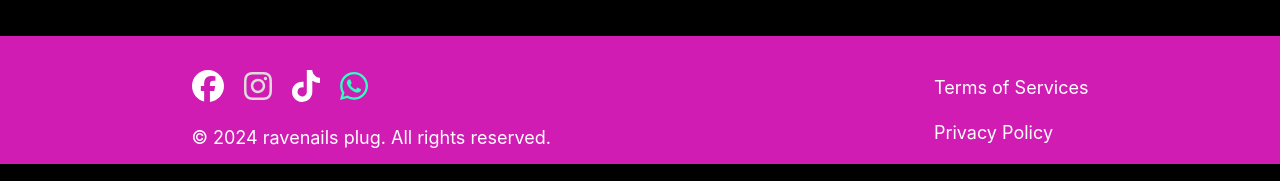
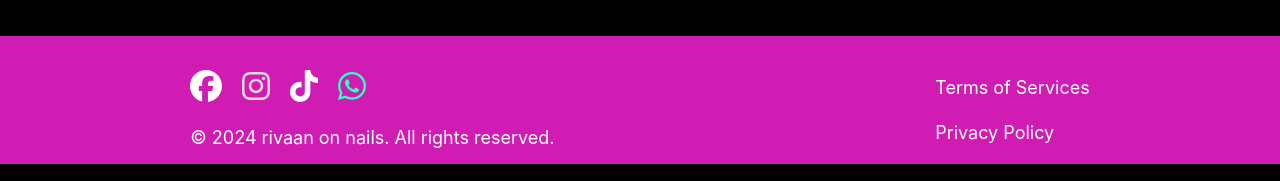
Before and after one commit to BlakWeb/Eravanails, a React (Vite) app: page / in a window 1280 px wide. Shown: the part 4598-4779 px from the top of the page. Built offline with nearby package versions, Linux system fonts and the light colour scheme.

Commit message:
Update Footer.jsx

```diff
--- a/src/components/Footer/Footer.jsx
+++ b/src/components/Footer/Footer.jsx
@@ -38,7 +38,7 @@ const Footer = () => {
                         <FontAwesomeIcon icon={faWhatsapp} size="2x" />
                     </a>
                 </div>
-                &copy; 2024 ravenails plug. All rights reserved.
+                &copy; 2024 rivaan on nails. All rights reserved.
             </div>
             <div className="footer-bottom-right">
                 <p>Terms of Services</p>
```
